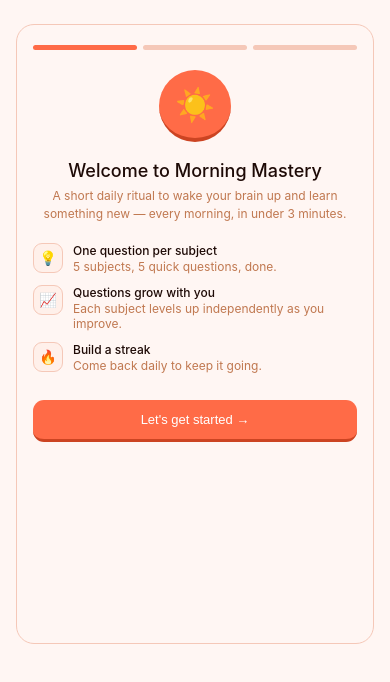
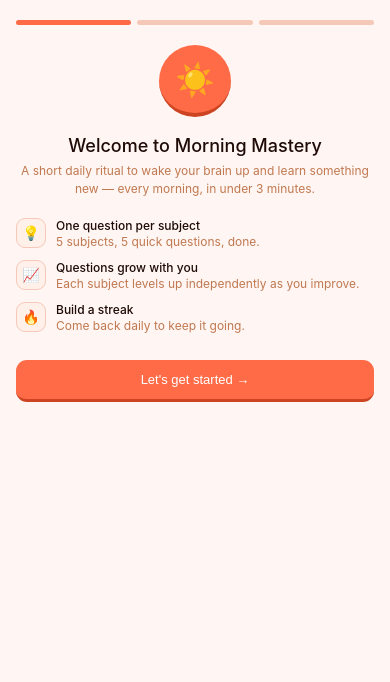
Before and after one commit to m-manalo/morning-mastery, a React (Create React App) app: page / in a window 390 px wide. Shown: the top 682 px of the page. Built offline with nearby package versions, Linux system fonts and the light colour scheme.

Commit message:
Full-screen edge-to-edge layout with safe-area insets for iOS PWA

```diff
--- a/src/App.css
+++ b/src/App.css
@@ -569,9 +569,36 @@ body {
 }
 .onboard-diff-pill:hover:not(.onboard-diff-pill--selected) { border-color: var(--accent); }
 
-/* ── Mobile ── */
+/* ── Mobile / installed PWA: full-screen, edge-to-edge ── */
 @media (max-width: 520px) {
-  :root { --card-height: 620px; }
-  body { padding: 1rem 0.75rem; align-items: flex-start; padding-top: 1.5rem; }
-  .screen-inner { padding: 1.25rem 1rem; }
+  html, body { height: 100%; overflow: hidden; }
+
+  body {
+    padding: 0;
+    align-items: stretch;
+    justify-content: stretch;
+  }
+
+  .app-container {
+    width: 100%;
+    max-width: 100%;
+    height: 100%;
+  }
+
+  .card-fixed {
+    height: 100%;
+    /* Use dynamic viewport height where supported, falling back to 100% of the html/body chain above */
+    height: 100dvh;
+    border-radius: 0;
+    border: none;
+  }
+
+  .screen-inner {
+    padding: 1.25rem 1rem;
+    /* Respect notch / status bar / home indicator on iOS standalone PWAs */
+    padding-top: calc(1.25rem + env(safe-area-inset-top));
+    padding-bottom: calc(1.25rem + env(safe-area-inset-bottom));
+    padding-left: calc(1rem + env(safe-area-inset-left));
+    padding-right: calc(1rem + env(safe-area-inset-right));
+  }
 }
```
